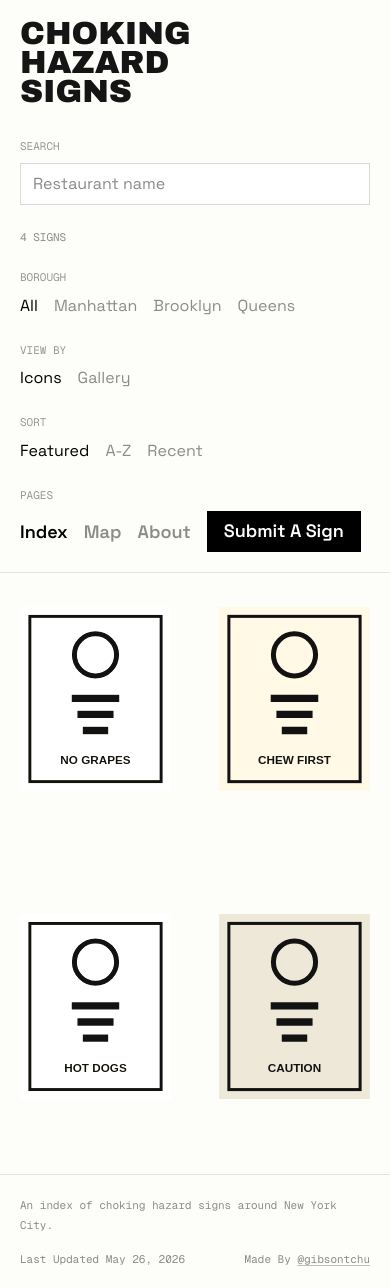
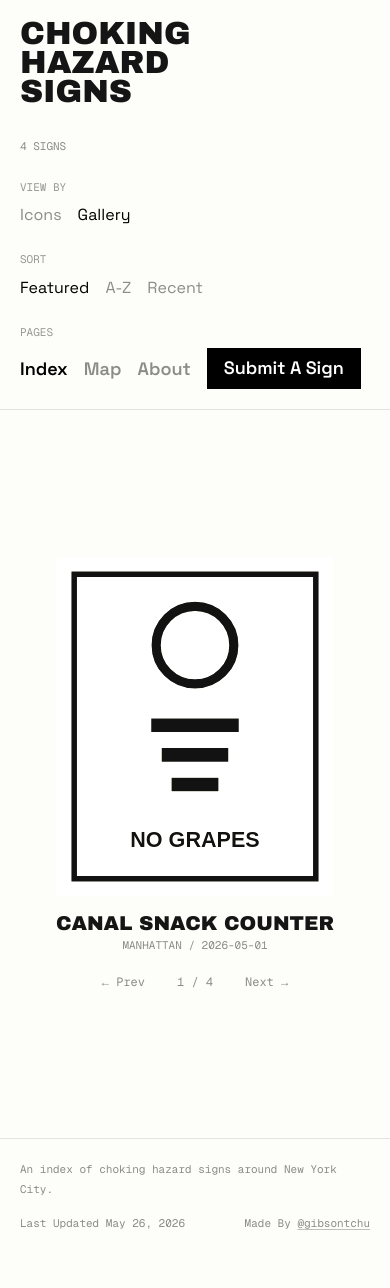
Before and after one commit to gibsonchu/swallow-this, a Next.js app: page / in a window 390 px wide. After the commit the page ends 1251 px from the top, so only its background shows below. Built offline with nearby package versions, Linux system fonts and the light colour scheme.

Commit message:
Simplify index controls and map focus

```diff
--- a/components/AdminUploader.tsx
+++ b/components/AdminUploader.tsx
@@ -408,7 +408,7 @@ export function AdminUploader({ googleMapsApiKey }: { googleMapsApiKey?: string
       </section>
 
       <section className="max-h-[78vh] overflow-auto border border-black/10 bg-white">
-        <div className="sticky top-0 border-b border-black/10 bg-white">
+        <div className="sticky top-0 z-20 border-b border-black/10 bg-white shadow-[0_1px_0_rgba(0,0,0,0.04)]">
           <div className="grid grid-cols-2">
             <button
               className={`border-r border-black/10 p-3 text-left font-mono text-[11px] uppercase ${tab === "archive" ? "text-black" : "text-black/40"}`}
--- a/components/ArchiveExplorer.tsx
+++ b/components/ArchiveExplorer.tsx
@@ -1,22 +1,13 @@
 "use client";
 
-import { useMemo, useState } from "react";
+import { useEffect, useMemo, useState } from "react";
 import Link from "next/link";
 import { SignGrid } from "@/components/SignGrid";
 import { SignModal } from "@/components/SignModal";
 import type { SignRecord } from "@/types/sign";
 
-const BOROUGH_ORDER = ["Manhattan", "Brooklyn", "Queens", "Bronx", "Staten Island", "New Jersey", "Unknown"];
 type ViewMode = "icons" | "gallery";
 type SortMode = "featured" | "az" | "recent";
-
-function boroughFor(sign: SignRecord) {
-  return sign.borough || "Unknown";
-}
-
-function searchableText(sign: SignRecord) {
-  return sign.restaurant_name.toLowerCase();
-}
 
 function sortValue(sign: SignRecord) {
   const value = Number(sign.sort_order);
@@ -29,37 +20,19 @@ function dateValue(sign: SignRecord) {
 }
 
 export function ArchiveExplorer({ signs }: { signs: SignRecord[] }) {
-  const [borough, setBorough] = useState("All");
-  const [query, setQuery] = useState("");
   const [viewMode, setViewMode] = useState<ViewMode>("icons");
   const [sortMode, setSortMode] = useState<SortMode>("featured");
   const [galleryIndex, setGalleryIndex] = useState(0);
   const [modalIndex, setModalIndex] = useState<number | null>(null);
 
-  const boroughs = useMemo(() => {
-    const available = new Set(signs.map(boroughFor));
-    return ["All", ...BOROUGH_ORDER.filter((item) => available.has(item))];
-  }, [signs]);
-
   const filteredSigns = useMemo(() => {
-    const normalizedQuery = query.trim().toLowerCase();
-    const filtered = signs.filter((sign) => {
-      const matchesBorough = borough === "All" || boroughFor(sign) === borough;
-      const matchesQuery =
-        !normalizedQuery ||
-        normalizedQuery
-          .split(/\s+/)
-          .every((term) => searchableText(sign).includes(term));
-      return matchesBorough && matchesQuery;
-    });
-
-    return filtered.sort((a, b) => {
+    return [...signs].sort((a, b) => {
       if (sortMode === "az") return (a.restaurant_name || "").localeCompare(b.restaurant_name || "");
       if (sortMode === "recent") return dateValue(b) - dateValue(a);
       const byOrder = sortValue(a) - sortValue(b);
       return byOrder || (a.restaurant_name || "").localeCompare(b.restaurant_name || "");
     });
-  }, [borough, query, signs, sortMode]);
+  }, [signs, sortMode]);
 
   const safeGalleryIndex = Math.min(galleryIndex, Math.max(filteredSigns.length - 1, 0));
   const selectedGallerySign = filteredSigns[safeGalleryIndex] || filteredSigns[0];
@@ -69,6 +42,30 @@ export function ArchiveExplorer({ signs }: { signs: SignRecord[] }) {
   const prevIndex = (index: number) => (index - 1 + filteredSigns.length) % filteredSigns.length;
   const nextIndex = (index: number) => (index + 1) % filteredSigns.length;
 
+  useEffect(() => {
+    if (window.matchMedia("(max-width: 767px)").matches) {
+      window.requestAnimationFrame(() => setViewMode("gallery"));
+    }
+  }, []);
+
+  useEffect(() => {
+    if (modalIndex !== null || viewMode !== "gallery" || filteredSigns.length === 0) return;
+
+    const handleKeyDown = (event: KeyboardEvent) => {
+      if (event.key === "ArrowLeft") {
+        event.preventDefault();
+        setGalleryIndex((index) => (index - 1 + filteredSigns.length) % filteredSigns.length);
+      }
+      if (event.key === "ArrowRight") {
+        event.preventDefault();
+        setGalleryIndex((index) => (index + 1) % filteredSigns.length);
+      }
+    };
+
+    window.addEventListener("keydown", handleKeyDown);
+    return () => window.removeEventListener("keydown", handleKeyDown);
+  }, [filteredSigns.length, modalIndex, viewMode]);
+
   return (
     <div className="min-h-screen bg-[#fdfdf9] text-[#151515] md:grid md:grid-cols-[320px_1fr]">
       <aside className="border-b border-black/10 p-5 md:sticky md:top-0 md:h-screen md:border-b-0 md:p-10">
@@ -77,36 +74,7 @@ export function ArchiveExplorer({ signs }: { signs: SignRecord[] }) {
         </h1>
 
         <nav className="mt-8 grid gap-6 md:mt-11 md:gap-9">
-          <label className="grid gap-2">
-            <span className="font-mono text-[11px] uppercase text-black/40">Search</span>
-            <input
-              className="w-full border border-black/15 bg-white px-3 py-2 text-sm outline-none focus:border-black"
-              placeholder="Restaurant name"
-              type="search"
-              value={query}
-              onChange={(event) => setQuery(event.target.value)}
-            />
-          </label>
-
           <p className="font-mono text-[11px] uppercase text-black/45">{filteredSigns.length} signs</p>
-
-          <div>
-            <p className="mb-2 font-mono text-[11px] uppercase text-black/40">Borough</p>
-            <div className="flex flex-wrap gap-x-4 gap-y-1 md:grid md:gap-1">
-              {boroughs.map((item) => (
-                <button
-                  key={item}
-                  type="button"
-                  className={`w-fit text-left text-lg leading-tight ${
-                    item === borough ? "font-semibold text-black" : "font-semibold text-black/45 hover:text-black"
-                  }`}
-                  onClick={() => setBorough(item)}
-                >
-                  {item}
-                </button>
-              ))}
-            </div>
-          </div>
 
           <div>
             <p className="mb-2 font-mono text-[11px] uppercase text-black/40">View By</p>
--- a/components/SignMap.tsx
+++ b/components/SignMap.tsx
@@ -121,7 +121,7 @@ export function SignMap({ signs }: { signs: SignRecord[] }) {
             <button class="mt-3 block font-mono text-[10px] uppercase text-black/45 hover:text-black" type="button" data-sign-modal-index="${index}">View Sign</button>
           </div>
         `,
-          { className: "sign-map-popup" },
+          { autoPan: false, className: "sign-map-popup" },
         );
       marker.on("click", () => {
         setSelectedSignId(sign.id);
@@ -161,8 +161,12 @@ export function SignMap({ signs }: { signs: SignRecord[] }) {
     const marker = markerRefs.current[sign.id];
     if (!map || !marker) return;
     setSelectedSignId(sign.id);
-    map.setView(marker.getLatLng(), Math.max(map.getZoom(), 15), { animate: true });
-    marker.openPopup();
+    const targetZoom = Math.max(map.getZoom(), 15);
+    map.setView(marker.getLatLng(), targetZoom, { animate: true });
+    window.setTimeout(() => {
+      map.setView(marker.getLatLng(), targetZoom, { animate: false });
+      marker.openPopup();
+    }, 260);
   };
 
   const prevIndex = (index: number) => (index - 1 + mappedSigns.length) % mappedSigns.length;
--- a/components/SignModal.tsx
+++ b/components/SignModal.tsx
@@ -1,5 +1,6 @@
 "use client";
 
+import { useEffect } from "react";
 import type { SignRecord } from "@/types/sign";
 
 function imageFor(sign: SignRecord) {
@@ -37,6 +38,26 @@ export function SignModal({
       : []),
   ];
 
+  useEffect(() => {
+    const handleKeyDown = (event: KeyboardEvent) => {
+      if (event.key === "ArrowLeft") {
+        event.preventDefault();
+        onPrev();
+      }
+      if (event.key === "ArrowRight") {
+        event.preventDefault();
+        onNext();
+      }
+      if (event.key === "Escape") {
+        event.preventDefault();
+        onClose();
+      }
+    };
+
+    window.addEventListener("keydown", handleKeyDown);
+    return () => window.removeEventListener("keydown", handleKeyDown);
+  }, [onClose, onNext, onPrev]);
+
   return (
     <div className="fixed inset-0 z-[1000] bg-[#fdfdf9]/70 backdrop-blur-md" role="dialog" aria-modal="true">
       <button className="absolute inset-0 cursor-default" type="button" aria-label="Close" onClick={onClose} />
@@ -47,6 +68,17 @@ export function SignModal({
         <div className="grid min-h-[260px] place-items-center bg-white sm:min-h-[340px]">
           {/* eslint-disable-next-line @next/next/no-img-element */}
           <img src={imageFor(sign)} alt={sign.restaurant_name || "Choking hazard sign"} className="archive-image max-h-[72vh] w-full object-contain object-center p-3" />
+        </div>
+        <div className="flex items-center justify-between gap-3 font-mono text-[11px] uppercase text-black/45 md:hidden">
+          <button type="button" className="px-2 py-2 hover:text-black" onClick={onPrev}>
+            ← Prev
+          </button>
+          <span>
+            {index + 1} / {total}
+          </span>
+          <button type="button" className="px-2 py-2 hover:text-black" onClick={onNext}>
+            Next →
+          </button>
         </div>
         <section className="flex min-h-[460px] flex-col gap-4 md:min-h-[520px] md:pr-0">
           <div>
@@ -88,7 +120,7 @@ export function SignModal({
               <p className="text-sm leading-6 text-black/75">{sign.notes}</p>
             </section>
           )}
-          <div className="mt-auto flex items-center justify-between gap-3 border-t border-black/10 pt-4 font-mono text-[11px] uppercase text-black/45">
+          <div className="mt-auto hidden items-center justify-between gap-3 border-t border-black/10 pt-4 font-mono text-[11px] uppercase text-black/45 md:flex">
             <button type="button" className="hover:text-black" onClick={onPrev}>
               ← Prev
             </button>
```
